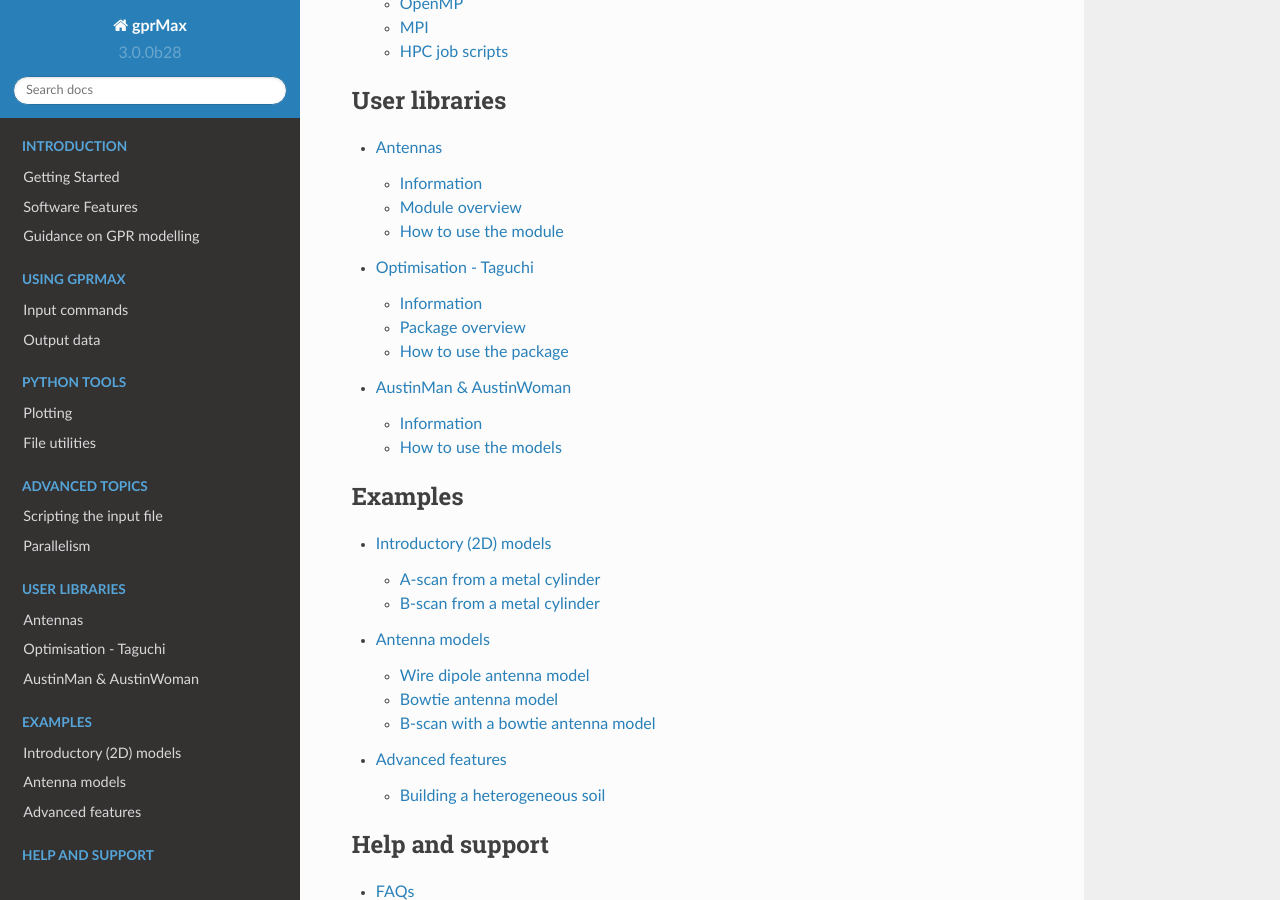
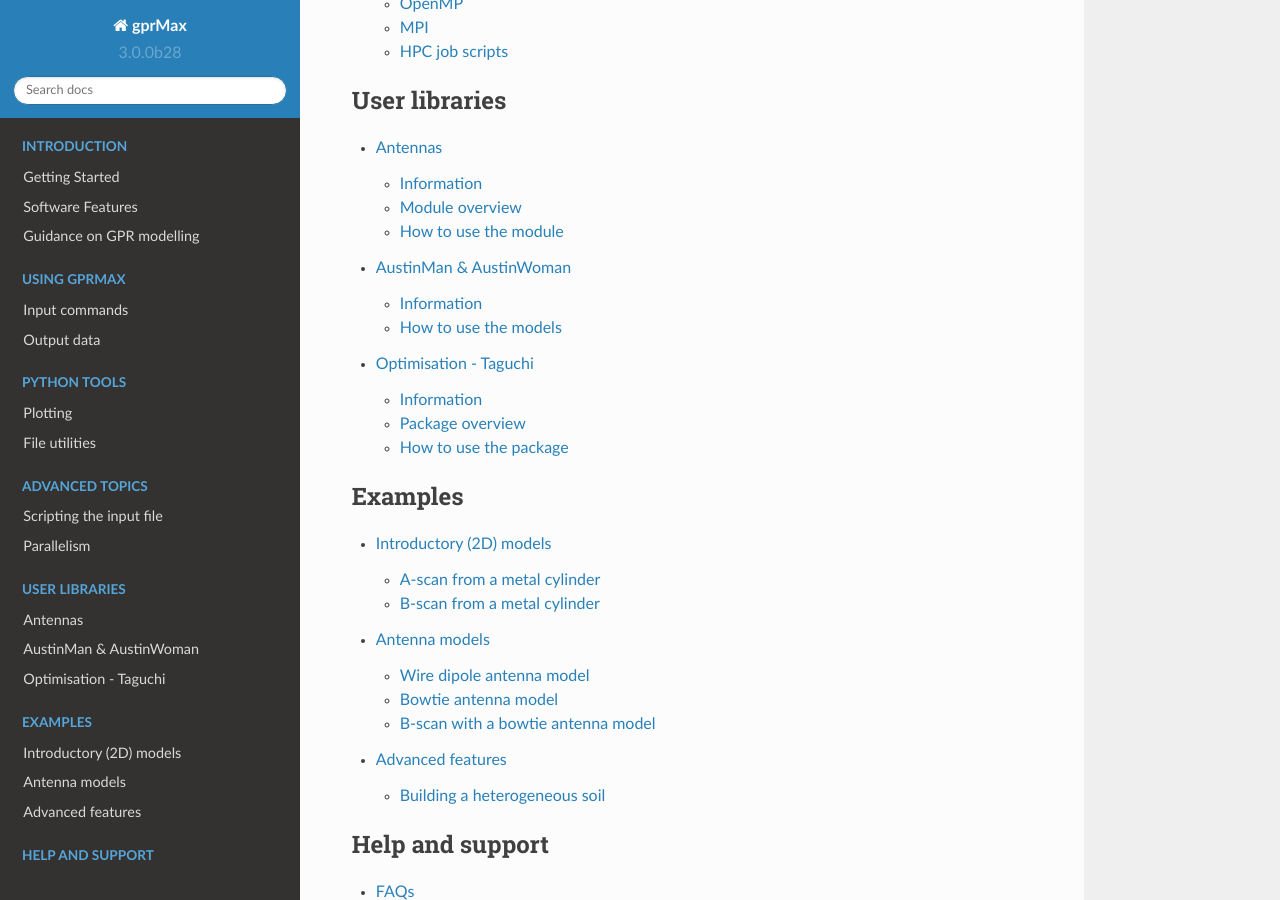
Before and after one commit to gprMax/gprMax, a Sphinx documentation site: the page built from docs/source/index.rst, in a window 1280 px wide and 900 px high, scrolled down 1464 px. Built offline with Sphinx 7.4.7 and the Read the Docs theme 2.0.0, drawn with Linux system fonts in a browser that asks for light colours.

Commit message:
Alphabetical order.

```diff
--- a/docs/source/index.rst
+++ b/docs/source/index.rst
@@ -37,8 +37,8 @@
     :caption: User libraries
 
     user_libs_antennas
+    user_libs_austinman
     user_libs_opt_taguchi
-    user_libs_austinman
 
 .. toctree::
     :maxdepth: 2
```
